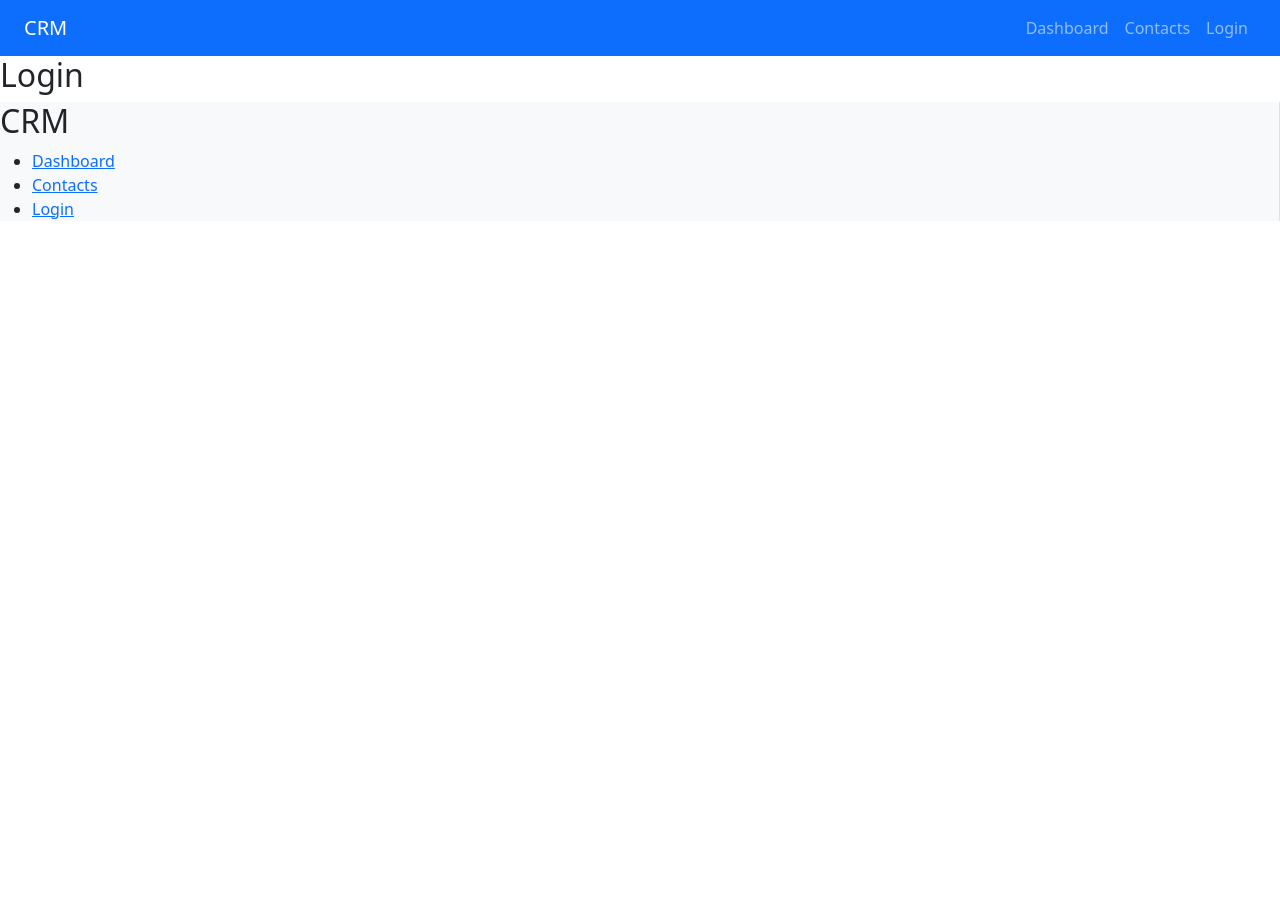
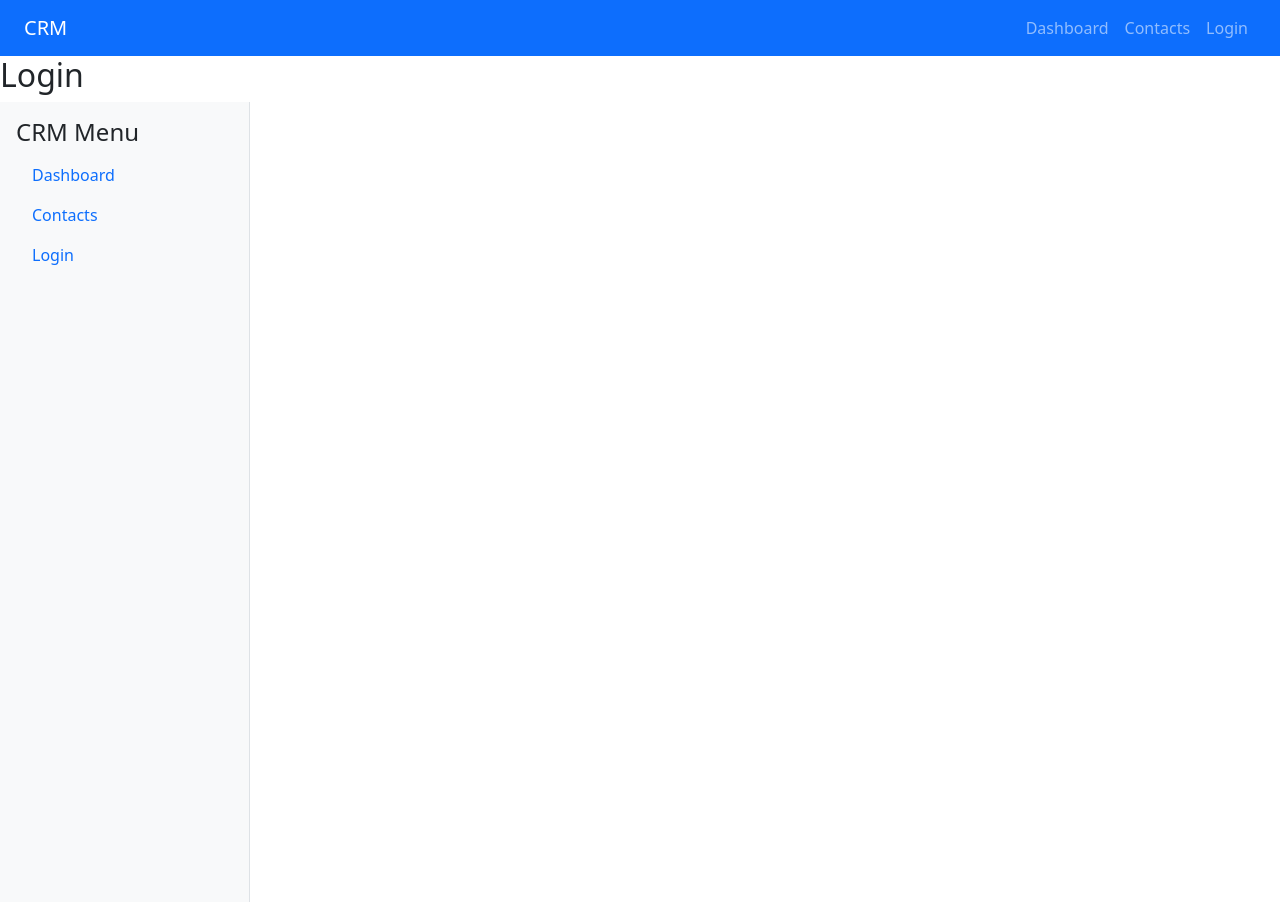
Before and after one commit to vikramintech/crm, a React (Create React App) app: page /login in a window 1280 px wide. Before the commit the page ends 800 px from the top, so only its background shows below. Built offline with nearby package versions, Linux system fonts and the light colour scheme.

Commit message:
sidebar styles added

```diff
--- a/src/components/Sidebar.jsx
+++ b/src/components/Sidebar.jsx
@@ -3,13 +3,16 @@ import {Link} from 'react-router-dom';
 
 const Sidebar=()=>{
     return(
-        <div className='bg-light border-end'>
-            <h2>CRM</h2>
-            <ul>
-                <li><Link to="/">Dashboard</Link></li>
-                <li><Link to="/contacts">Contacts</Link></li>
-                <li><Link to="/login">Login</Link></li>
+        <div className='bg-light border-end' style={{width: "250px", minHeight:"100vh"}}>
+            <div className='p-3'>
+                <h4 >CRM Menu</h4>
+            <ul className='nav flex-column' >
+                <li className='nav-item'><Link className='nav-link' to="/">Dashboard</Link></li>
+                <li className='nav-item'><Link className='nav-link'to="/contacts">Contacts</Link></li>
+                <li className='nav-item'><Link className='nav-link'to="/login">Login</Link></li>
             </ul>
+            </div>
+
         </div>
     )
 }
```
